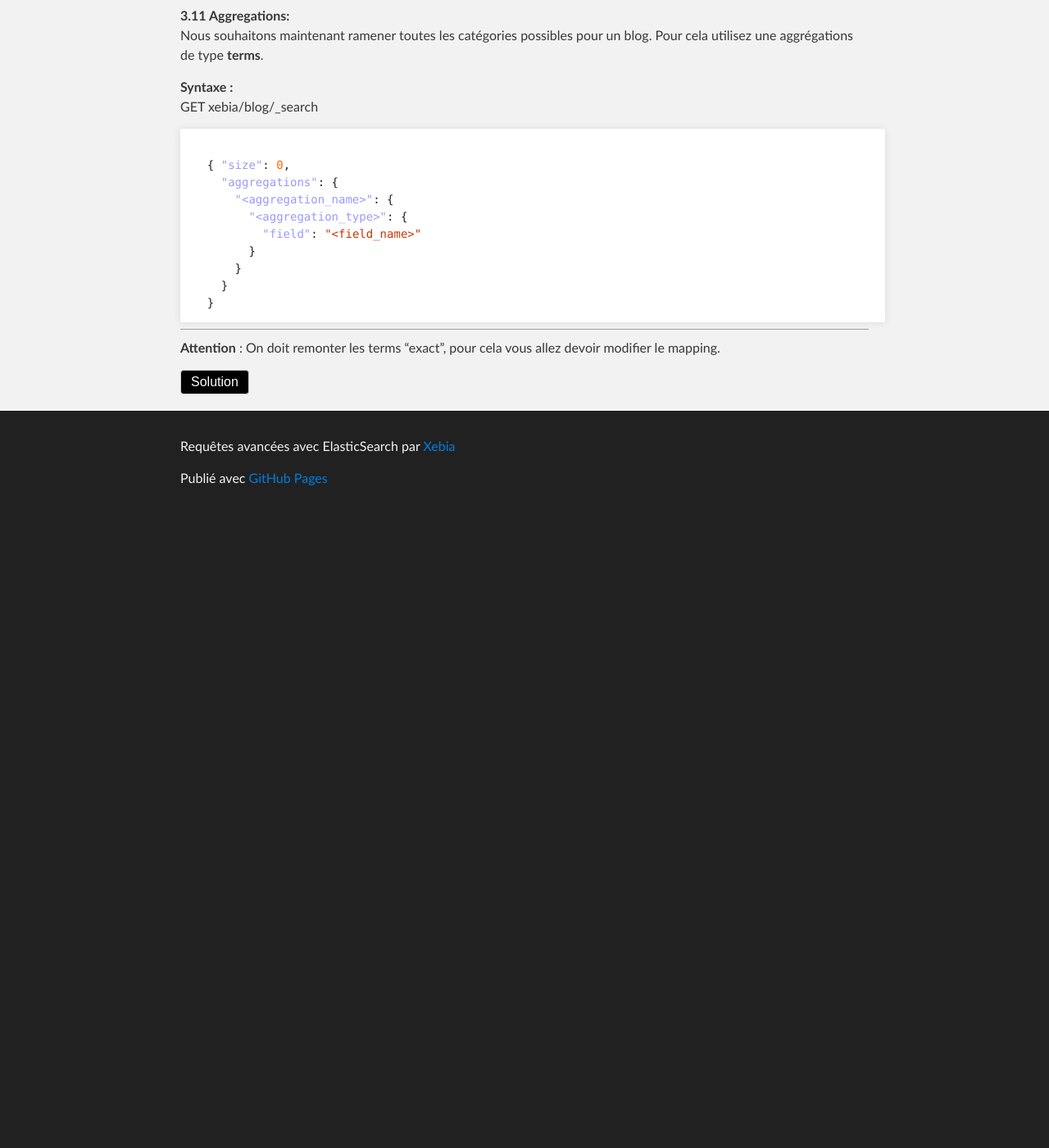
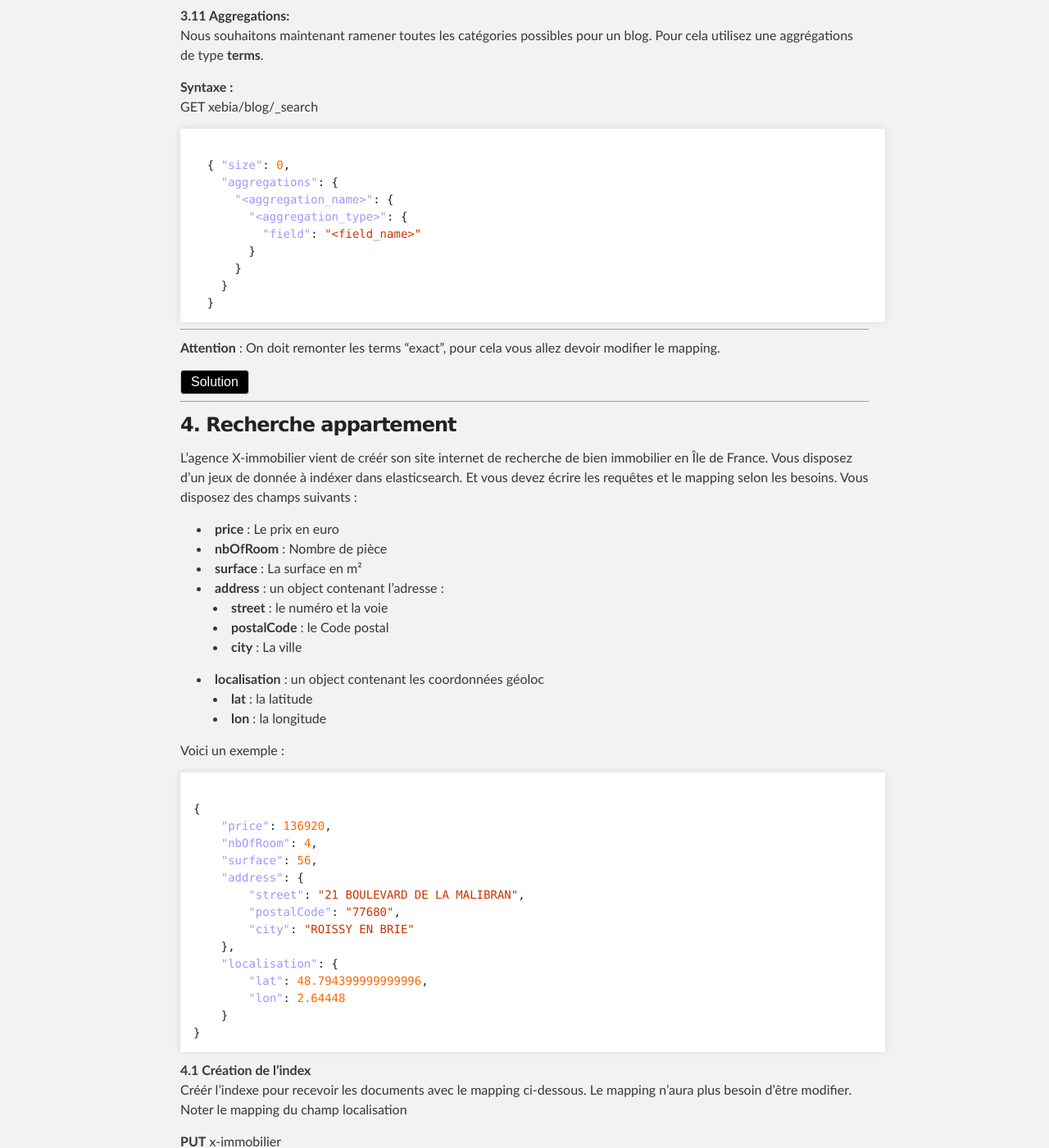
Before and after one commit to gegron/es-requests, a Jekyll site: the page built from index.md, in a window 1280 px wide and 1400 px high, scrolled down 6969 px. Shown: the whole window at 82% size. Built offline with Jekyll 4.4.1, drawn with Linux system fonts in a browser that asks for light colours; nearby versions of some CDN libraries; before the commit the page ends 7599 px from its top, so only the background shows below that; some of the changed text lies outside the part shown; grey boxes are pictures that could not be loaded.

Commit message:
add new data set

```diff
--- a/index.md
+++ b/index.md
@@ -702,3 +702,88 @@ GET xebia/blog/_search
 }
 {% endhighlight %}
 </blockquote>
+---
+
+### 4. Recherche appartement
+L'agence X-immobilier vient de créér son site internet de recherche de bien immobilier en Île de France.
+Vous disposez d'un jeux de donnée à indéxer dans elasticsearch. Et vous devez écrire les requêtes et le mapping selon les besoins.
+Vous disposez des champs suivants :
+
+* __price__ : Le prix en euro
+* __nbOfRoom__ : Nombre de pièce
+* __surface__ : La surface en m²
+* __address__ : un object contenant l'adresse :
+    * __street__ : le numéro et la voie
+    * __postalCode__ : le Code postal
+    * __city__ : La ville
+* __localisation__ : un object contenant les coordonnées géoloc
+    * __lat__ : la latitude
+    * __lon__ : la longitude
+
+Voici un exemple :
+{% highlight json %}
+{
+    "price": 136920,
+    "nbOfRoom": 4,
+    "surface": 56,
+    "address": {
+        "street": "21 BOULEVARD DE LA MALIBRAN",
+        "postalCode": "77680",
+        "city": "ROISSY EN BRIE"
+    },
+    "localisation": {
+        "lat": 48.794399999999996,
+        "lon": 2.64448
+    }
+}{% endhighlight %}
+
+__4.1 Création de l'index__
+Créér l'indexe pour recevoir les documents avec le mapping ci-dessous.
+Le mapping n'aura plus besoin d'être modifier. Noter le mapping du champ localisation
+
+__PUT__ x-immobilier
+{% highlight json %}
+{
+     "mappings": {
+       "apartment": {
+         "properties": {
+           "address": {
+             "properties": {
+               "city": {
+                 "type": "string"
+               },
+               "postalCode": {
+                 "type": "string"
+               },
+               "street": {
+                 "type": "string"
+               }
+             }
+           },
+           "localisation": {
+              "type": "geo_point"
+           },
+           "nbOfRoom": {
+             "type": "long"
+           },
+           "price": {
+             "type": "long"
+           },
+           "surface": {
+             "type": "long"
+           }
+         }
+       }
+     }
+   }
+{% endhighlight %}
+---
+  __4.2 Indéxer les documents__
+Pour indexer tous ces documents en une étape vous allez utiliser curl :
+
+ * Télécharger le dataset [data/apartment.data](data/apartment.data)
+ * Exécuter une requête bulk indexing :
+  `curl -XPUT http://{host}:9200/x-immobilier/apartment/_bulk --data-binary @apartment.data`
+
+ __Vérifier que les 3991 documents sont correctements indexés :__
+ __GET__ x-immobilier/_count
```
Also changed, not shown: 1 other file.
